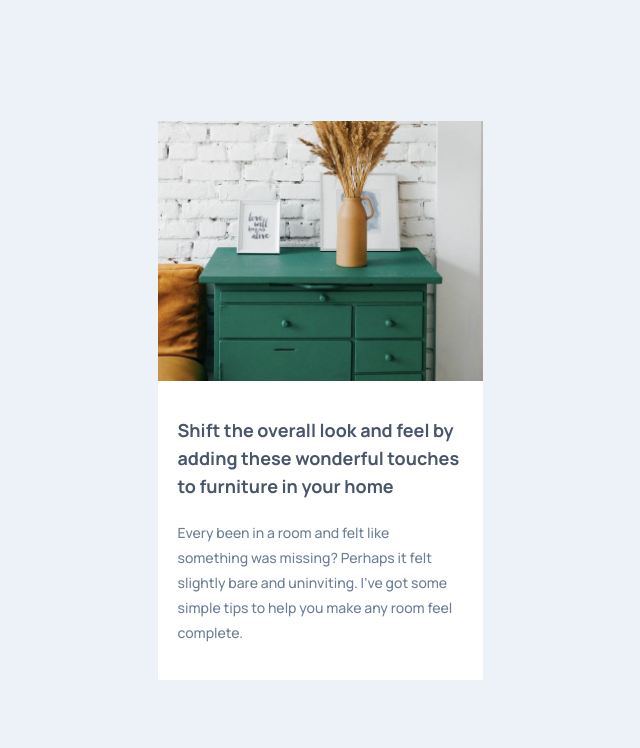
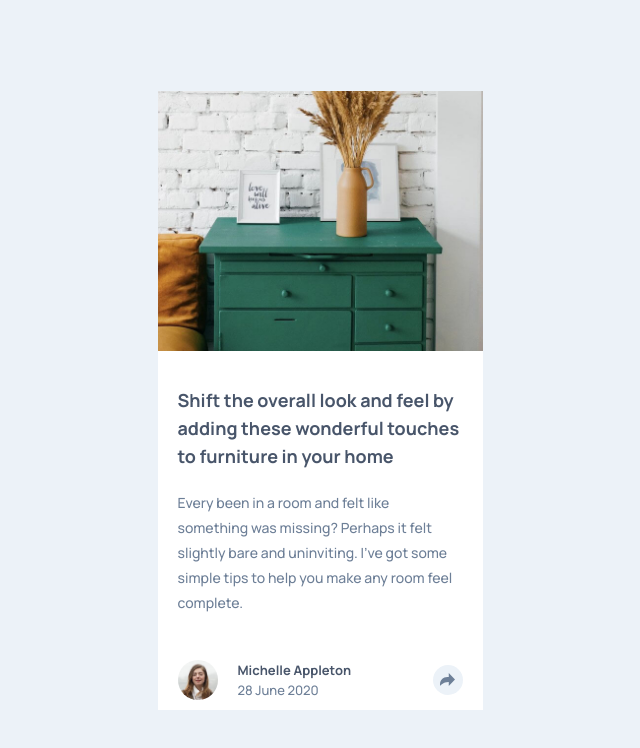
Before and after one commit to muqtadi/article-preview-component-master, a plain HTML site: page index.html in a window 1280 px wide. Shown: the whole page, without its empty margins (320-960 px from the left). Drawn offline with Linux system fonts and the light colour scheme.

Commit message:
Add footer section

```diff
--- a/index.html
+++ b/index.html
@@ -29,7 +29,25 @@
         </div><!-- container -->
       </div><!-- main -->
 
+      <!-- ___________________________________________________________FOOTER -->
+      <div class="footer">
+        <div class="container">
+
+          <div class="avatar">
+            <img class="avatar__img" src="/img/avatar-michelle.jpg" alt="avatar">
+            <p class="avatar__name">Michelle Appleton</p>
+            <p class="avatar__date">28 June 2020</p>
+          </div><!-- avatar -->
+
+          <div class="share">
+            <img class="share__icon" src="/img/icon-share.svg" alt="share__icon">
+          </div><!-- share -->
+
+        </div><!-- container -->
+      </div><!-- footer -->
+
     </div><!-- card -->
   </div><!-- wrapper -->
+  <script src="./js/script.js"></script>
 </body>
 </html>
--- /dev/null
+++ b/scss/_footer.scss
@@ -0,0 +1,64 @@
+.footer{
+  width: 100%;
+  height: 60px;
+  display: grid;
+  align-items: center;
+  background-color: #fff;
+  // background-color: rgb(72, 85, 106);
+  // border: 1px solid;
+
+  .container{
+    display: grid;
+    grid-template-columns: auto 30px;
+    grid-template-rows: 40px;
+    align-items: center;
+
+    // border: 1px solid;
+
+    .avatar{
+      display: grid;
+      grid-template-columns: 40px auto;
+      grid-template-rows: auto;
+      grid-column-gap: 20px;
+      align-items: center;
+
+      .avatar__img{
+        grid-row: 1/3;
+        width: 40px;
+        height: 40px;
+        border-radius: 50px;
+      }
+      .avatar__name{
+        color: rgb(72, 85, 106);
+        font-weight: 700;
+      }
+      .avatar__date{
+        grid-column: 2/3;
+        color: rgb(109, 127, 151);
+      }
+    }
+
+    .socials{
+      display: none;
+      grid-template-columns: 80px auto;
+      align-items: center;
+
+      .social__title{
+        letter-spacing: 4px;
+        text-transform: uppercase;
+        color: rgb(109, 127, 151);
+      }
+    }
+
+    .share{
+      display: grid;
+      place-items: center;
+
+      width: 30px;
+      height: 30px;
+      border-radius: 50px;
+      background-color: rgb(236, 242, 248);
+      cursor: pointer;
+    }
+  }
+}
--- a/scss/style.scss
+++ b/scss/style.scss
@@ -16,6 +16,7 @@
 
 @import './hero';
 @import './main';
+@import './footer';
 
 *{
   margin: 0;
```
Also changed, not shown: css/style.css, js/script.js (added), 1 other file.
